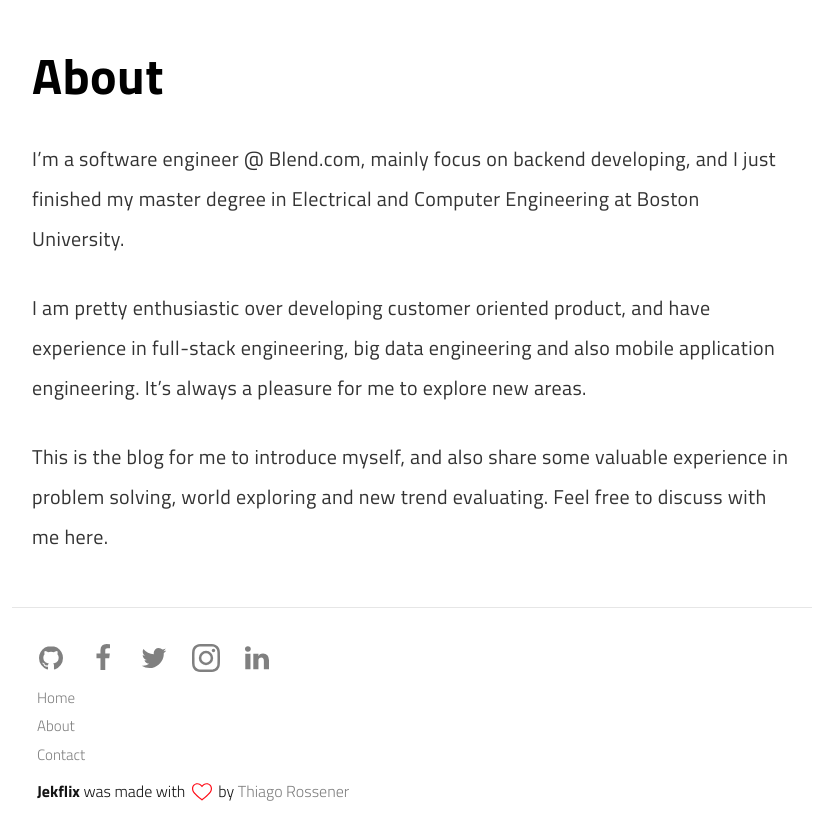
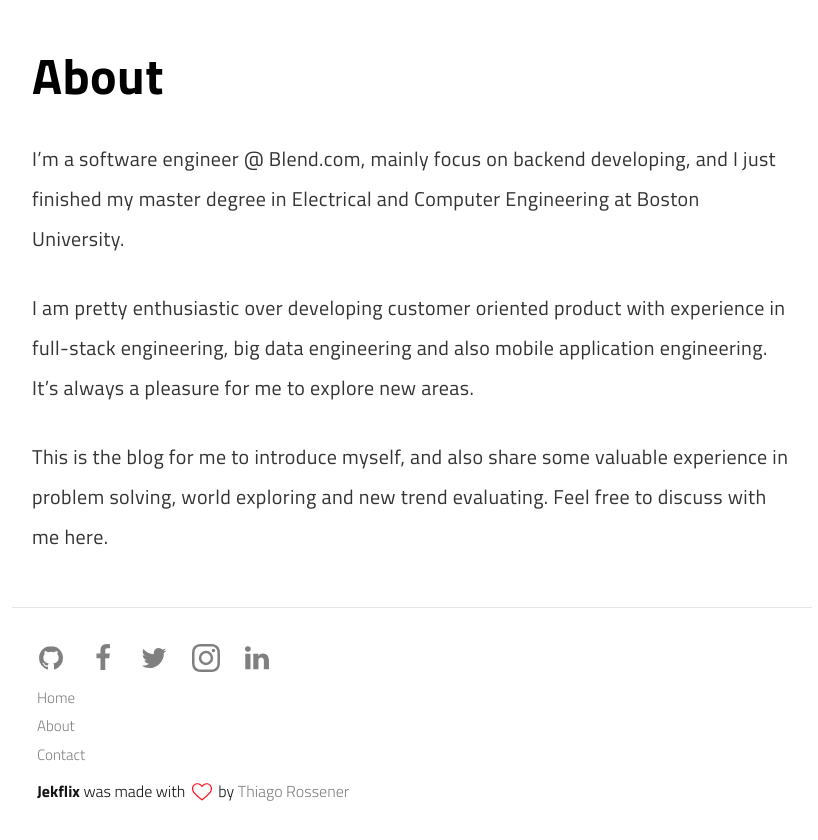
Before and after one commit to 8128/Jekflix-8128.github.io, a Jekyll site: the page built from pages/about.md, in a window 1280 px wide and 1169 px high. Shown: the part 329-1169 px from the top of the window, without its empty margins (228-1046 px from the left). Built offline with Jekyll 4.4.1, drawn with Linux system fonts in a browser that asks for light colours; a script that is not in the unit is left out.

Commit message:
Update about.md

```diff
--- a/pages/about.md
+++ b/pages/about.md
@@ -11,6 +11,6 @@ permalink: /about/
 
 I'm a software engineer @ Blend.com, mainly focus on backend developing, and I just finished my master degree in Electrical and Computer Engineering at Boston University.
 
-I am pretty enthusiastic over developing customer oriented product, and have experience in full-stack engineering, big data engineering and also mobile application engineering. It's always a pleasure for me to explore new areas.
+I am pretty enthusiastic over developing customer oriented product with experience in full-stack engineering, big data engineering and also mobile application engineering. It's always a pleasure for me to explore new areas.
 
 This is the blog for me to introduce myself, and also share some valuable experience in problem solving, world exploring and new trend evaluating. Feel free to discuss with me here.
```
